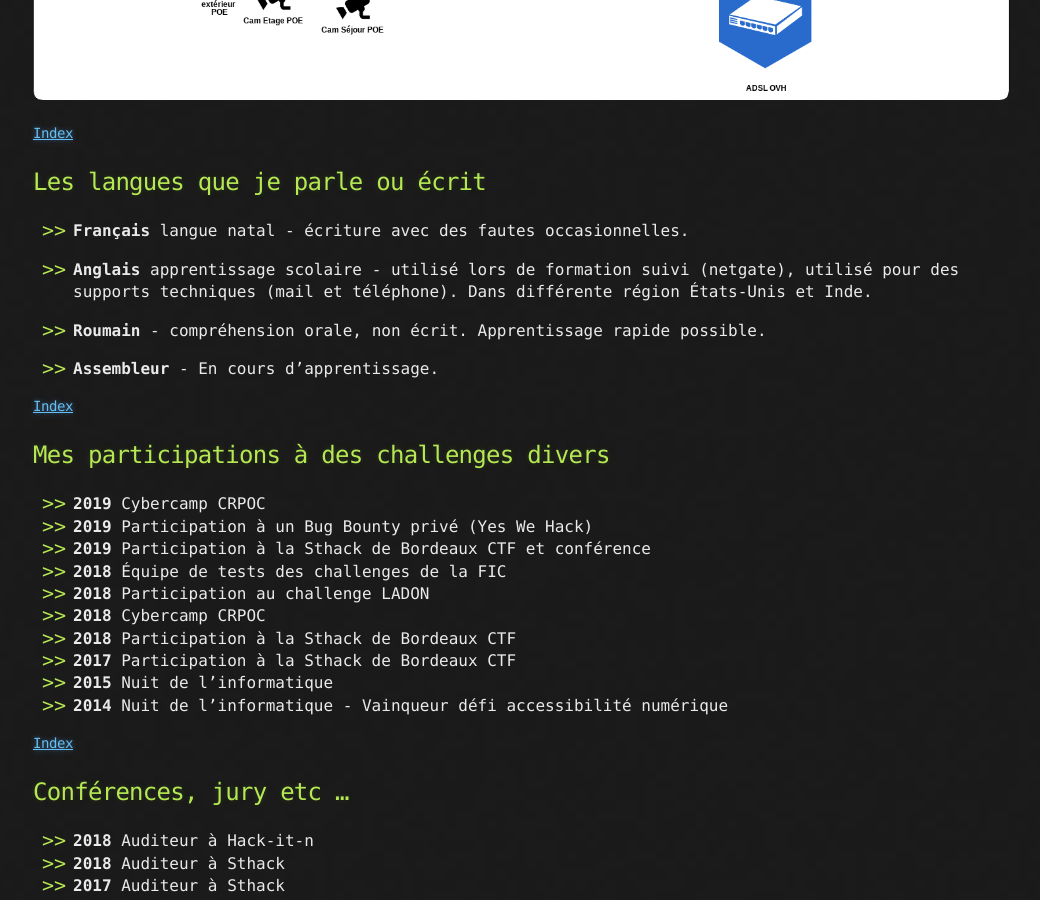
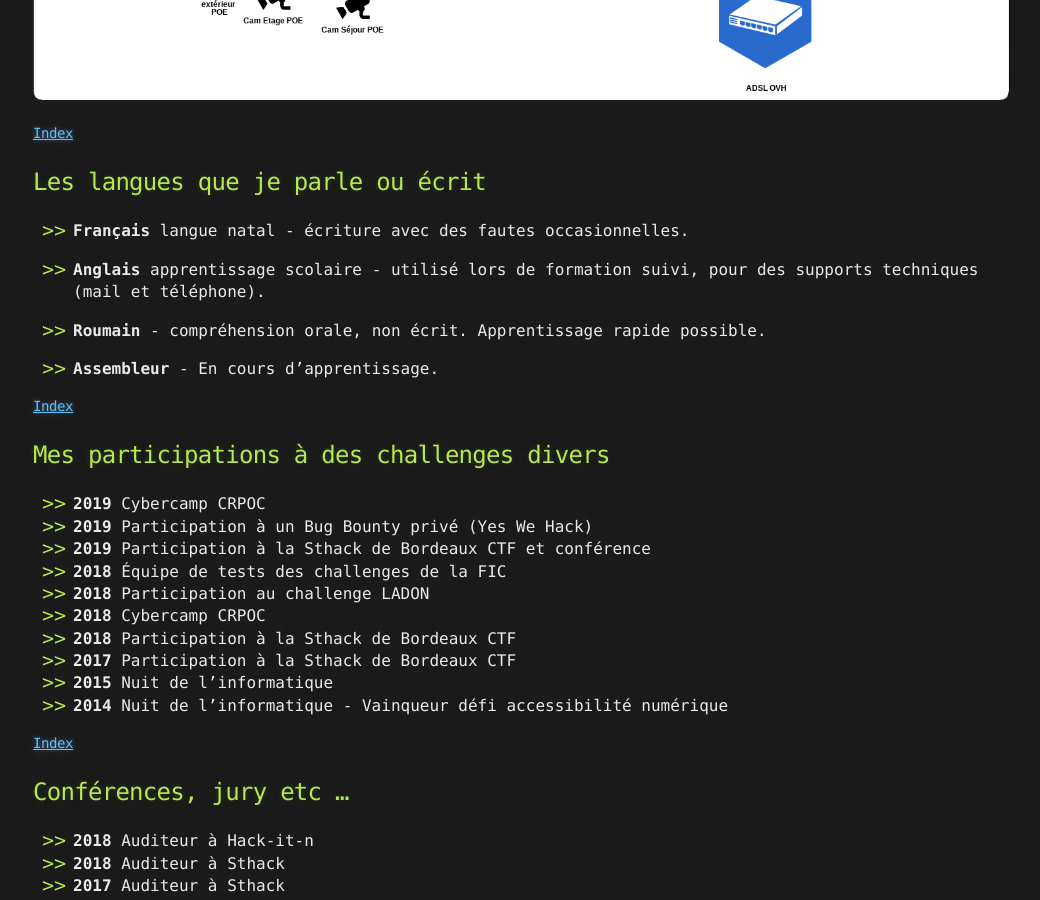
Before and after one commit to baimard/baimard.github.io, a Jekyll site: the page built from index.md, in a window 1280 px wide and 900 px high, scrolled down 3285 px. Shown: the whole window, without its empty margins (107-1147 px from the left). Built offline with Jekyll 4.4.1, drawn with Linux system fonts in a browser that asks for light colours; some of the changed text lies outside the part shown.

Commit message:
one more 2

```diff
--- a/index.md
+++ b/index.md
@@ -253,7 +253,7 @@ Mon laboratoire personnel :
 
 *   **Français** langue natal - écriture avec des fautes occasionnelles.
 
-*   **Anglais** apprentissage scolaire - utilisé lors de formation suivi (netgate), utilisé pour des supports techniques (mail et téléphone). Dans différente région États-Unis et Inde.
+*   **Anglais** apprentissage scolaire - utilisé lors de formation suivi, pour des supports techniques (mail et téléphone).
 
 *   **Roumain** - compréhension orale, non écrit. Apprentissage rapide possible.
 
```
Also changed, not shown: other parts of index.md (+1 -1 lines).
